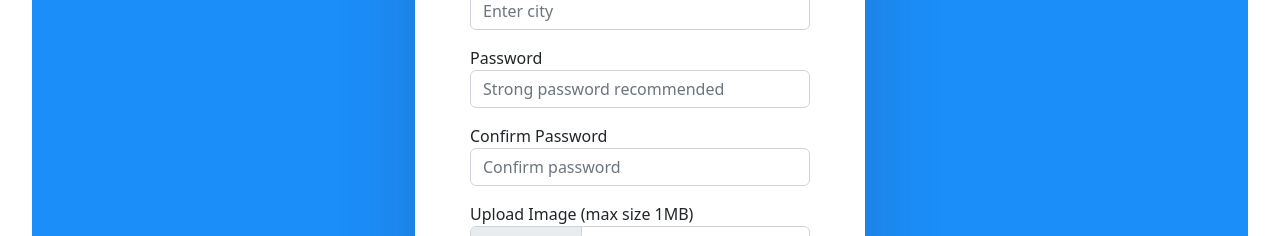
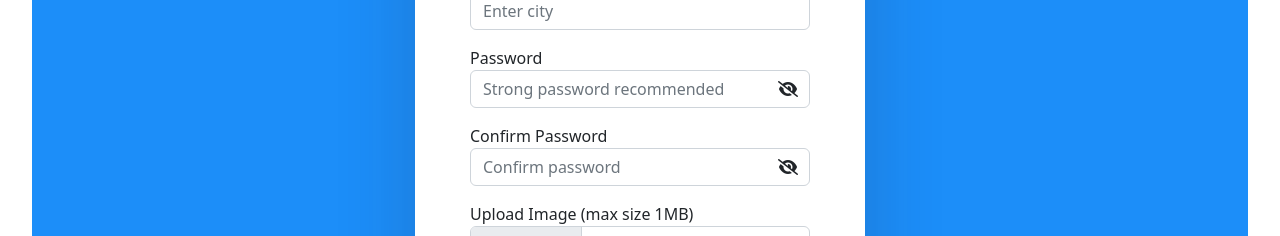
Before and after one commit to krishna-nayak/social-space-zone, a React (Vite) app: page /registration in a window 1280 px wide. Shown: the part 374-610 px from the top of the page. Built offline with nearby package versions, Linux system fonts and the light colour scheme; no server answers.

Commit message:
Hide-show: password Done

```diff
--- a/src/components/PostFeed.jsx
+++ b/src/components/PostFeed.jsx
@@ -49,17 +49,7 @@ function PostFeed({ post }) {
         className="rounded"
       />
       <div>
-        {/* <Likes /> */}
-        {/* <div className="d-flex gap-2 py-3">
-          <i className="fa-regular fa-heart" />
-          <i className="fa-regular fa-comment" />
-          <i className="fa-solid fa-arrow-up-from-bracket" />
-          <i className="fa-regular fa-bookmark block ms-auto" />
-        </div> */}
-        <div>
-          {user && <LikesOnPost id={post.id} likes={post.likes} />}
-          {/* <p>{post.likes ? <span>{post.likes.length}</span> : "0"}</p> */}
-        </div>
+        <div>{user && <LikesOnPost id={post.id} likes={post.likes} />}</div>
         <div className="m-0">
           <p className="m-0 fw-bold">{post.event.name}</p>
           <p className="mb-3" style={{ fontSize: "14px" }}>
--- a/src/pages/Login.jsx
+++ b/src/pages/Login.jsx
@@ -9,11 +9,14 @@ import "./Login.css";
 function Login() {
   const navigate = useNavigate();
   const [userInfo, setUserInfo] = useState({ email: "", password: "" });
+  const [showPassword, setShowPassword] = useState(false);
 
   const handleChange = (e) => {
     const { name, value } = e.target;
     setUserInfo({ ...userInfo, [name]: value });
   };
+
+  const handlePasswordShows = () => setShowPassword((prevValue) => !prevValue);
 
   const handleSubmit = (e) => {
     e.preventDefault();
@@ -60,13 +63,27 @@ function Login() {
           </div>
           <div className="mb-3">
             <label>Password</label>
+            <div className="position-relative">
               <input
-              type="password"
+                type={showPassword ? "text" : "password"}
                 className="form-control"
                 name="password"
                 placeholder="Enter password"
                 onChange={handleChange}
               />
+              <div
+                className="position-absolute top-50 translate-middle-y"
+                style={{ right: "12px" }}
+                onClick={handlePasswordShows}
+                aria-hidden="true"
+              >
+                {showPassword ? (
+                  <i className="fa fa-eye" />
+                ) : (
+                  <i className="fas fa-eye-slash" />
+                )}
+              </div>
+            </div>
           </div>
           <div className="mb-3">
             <div className="custom-control custom-checkbox">
--- a/src/pages/Registration.jsx
+++ b/src/pages/Registration.jsx
@@ -17,11 +17,17 @@ function Registration() {
     confirmPassword: "",
   });
   const [image, setImage] = useState(null);
+  const [showPassword, setShowPassword] = useState(false);
+  const [showConfirmPassword, setShowConfirmPassword] = useState(false);
 
   const handleChange = (e) => {
     const { name, value } = e.target;
     setUserDetails({ ...userDetails, [name]: value });
   };
+
+  const handlePasswordShows = () => setShowPassword((prevValue) => !prevValue);
+  const handleConfirmPasswordShows = () =>
+    setShowConfirmPassword((prevValue) => !prevValue);
 
   const handleImageChange = (e) => {
     const file = e.target.files[0];
@@ -124,23 +130,52 @@ function Registration() {
           </div>
           <div className="mb-3">
             <label>Password</label>
+            <div className="position-relative">
               <input
-              type="password"
+                type={showPassword ? "text" : "password"}
                 className="form-control"
                 name="password"
                 onChange={handleChange}
                 placeholder="Strong password recommended"
               />
+              <div
+                className="position-absolute top-50 translate-middle-y"
+                style={{ right: "12px" }}
+                onClick={handlePasswordShows}
+                aria-hidden="true"
+              >
+                {showPassword ? (
+                  <i className="fa fa-eye" />
+                ) : (
+                  <i className="fas fa-eye-slash" />
+                )}
+              </div>
+            </div>
           </div>
           <div className="mb-3">
             <label>Confirm Password</label>
+            <div className="position-relative">
               <input
-              type="password"
+                type={showConfirmPassword ? "text" : "password"}
                 className="form-control"
                 name="confirmPassword"
                 onChange={handleChange}
                 placeholder="Confirm password"
               />
+
+              <div
+                className="position-absolute top-50 translate-middle-y"
+                style={{ right: "12px" }}
+                onClick={handleConfirmPasswordShows}
+                aria-hidden="true"
+              >
+                {showConfirmPassword ? (
+                  <i className="fa fa-eye" />
+                ) : (
+                  <i className="fas fa-eye-slash" />
+                )}
+              </div>
+            </div>
           </div>
           <div className="mb-3">
             <label>Upload Image (max size 1MB)</label>
```
Also changed, not shown: 1 other file (tests, documents, lock files or other folders). Lines whose indentation alone changed are shown as unchanged.
